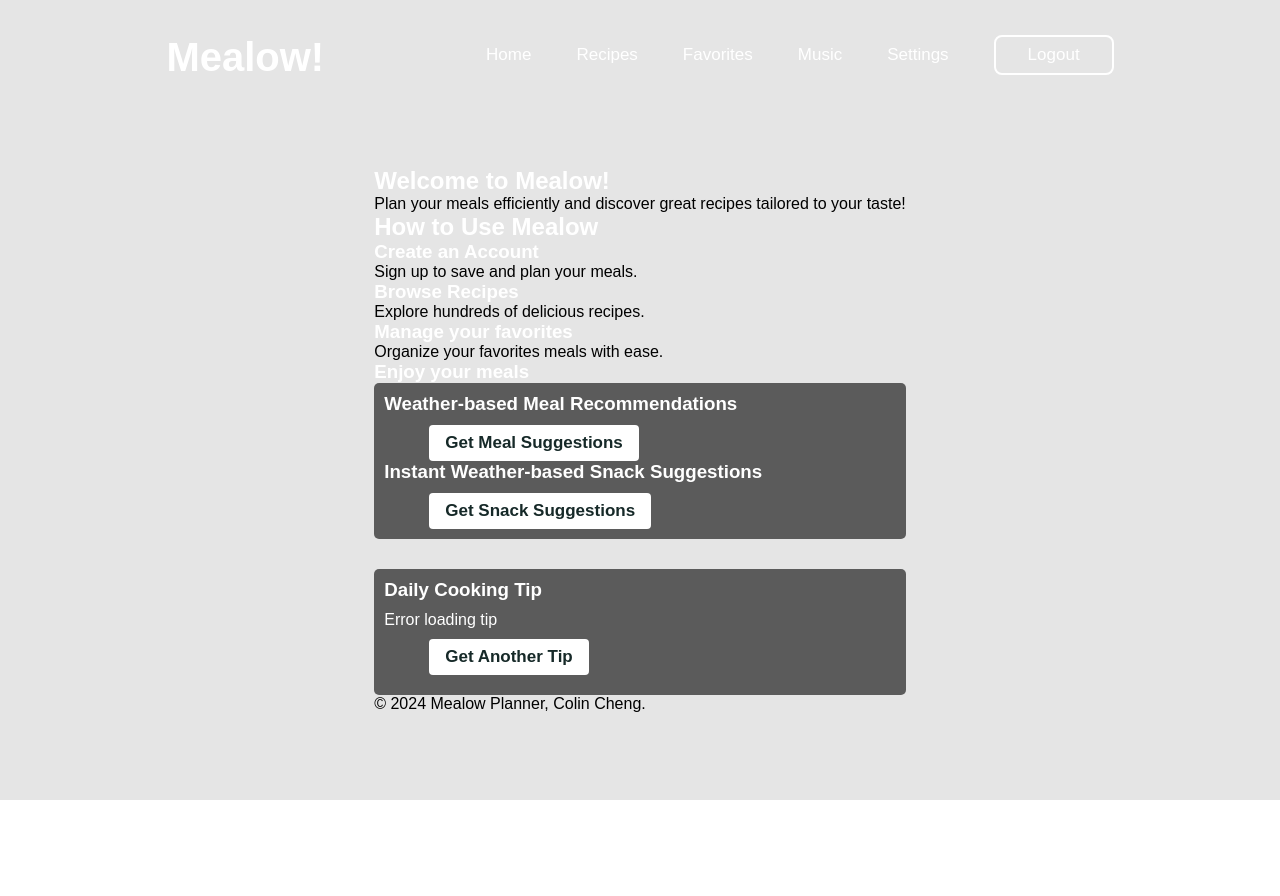
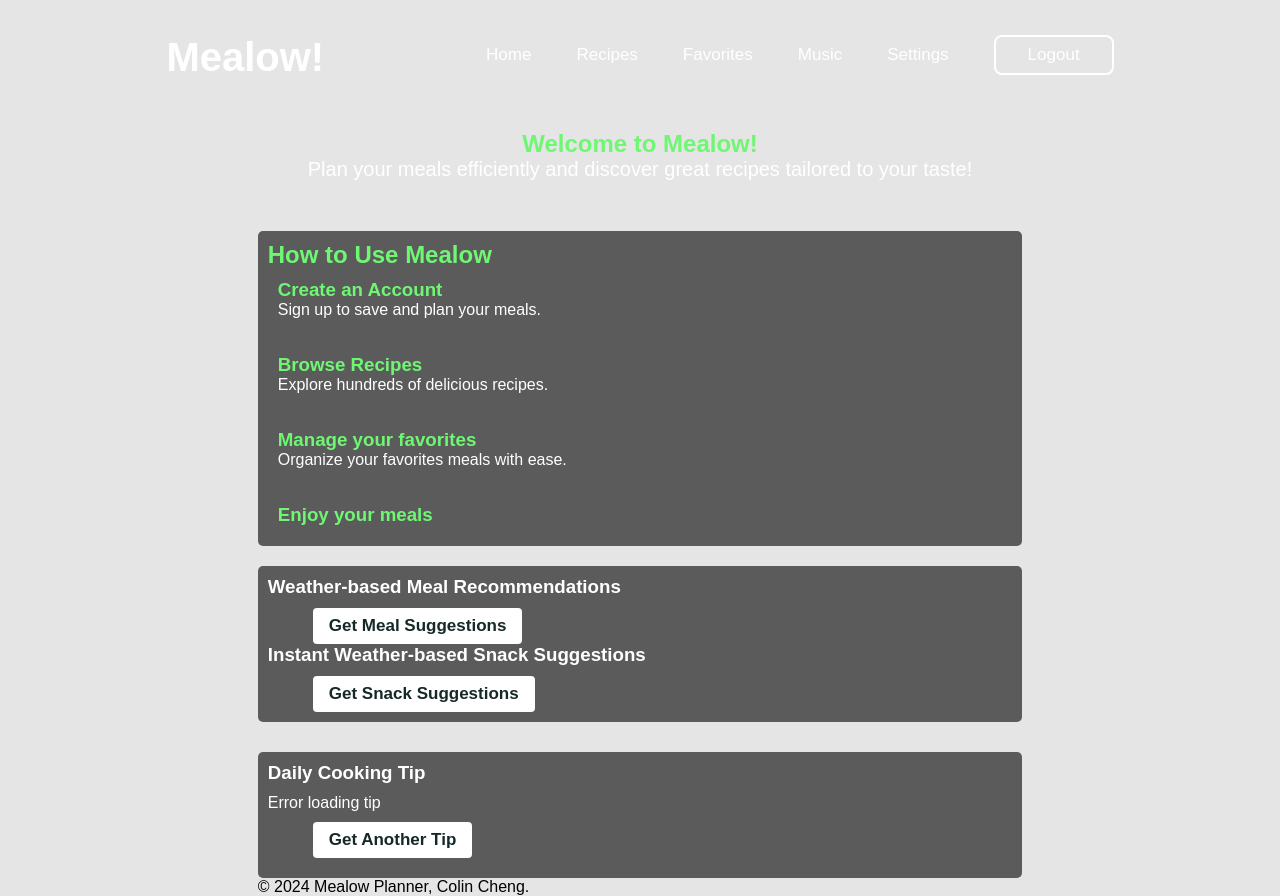
Before and after one commit to cchengb/CS361MainProgram, a website: page home.html in a window 1280 px wide. Before the commit the page ends 800 px from the top, so only its background shows below. Drawn offline with Linux system fonts and the light colour scheme; no server answers; a web font is replaced by a local one.

Commit message:
Add files via upload

```diff
--- a/style.css
+++ b/style.css
@@ -154,15 +154,28 @@ body{
     color:#fff;
 }
 .recipes-p{
-    color:#fff
+    color:#fff;
 }
 .recipes-h3{
     font-size: 35px;
     font-weight: 600;
-    color:#fff
+    color:#6ff774;
 }
 .home-h{
-    color:#fff;
+    color:#6ff774;
+}
+.hero{
+    display: flex;
+    align-items: center;
+    justify-content: center;
+    flex-direction: column;
+    text-align: center;
+    padding: 50px;
+
+}
+.hero p{
+    color: #ffffff;
+    font-size: 20px;
 }
 .input-box{
     position: relative;
@@ -631,6 +644,28 @@ label {
     cursor: pointer; /* Cursor pointer to indicate it's clickable */
 }
 
+
+.how-to-container {
+    background-color: rgba(0, 0, 0, 0.6); /* Adjust the opacity as needed */
+    padding: 10px;
+    border-radius: 5px; /* Optional rounded corners */
+    color: #ffffff; /* Ensuring text is readable on dark background */
+    margin-bottom: 20px;
+}
+
+.steps {
+    display: flex;
+    flex-direction: column; /* Stack the steps vertically */
+    gap: 15px; /* Add space between each step */
+}
+
+.step {
+    background-color: transparent; /* Optional: further style each step if needed */
+    padding: 10px;
+    border-radius: 5px; /* Optional rounded corners for each step */
+}
+
+
 /* weather basedon setting on the main page */
 .weather-recommendations {
     margin-bottom: 30px;
```
